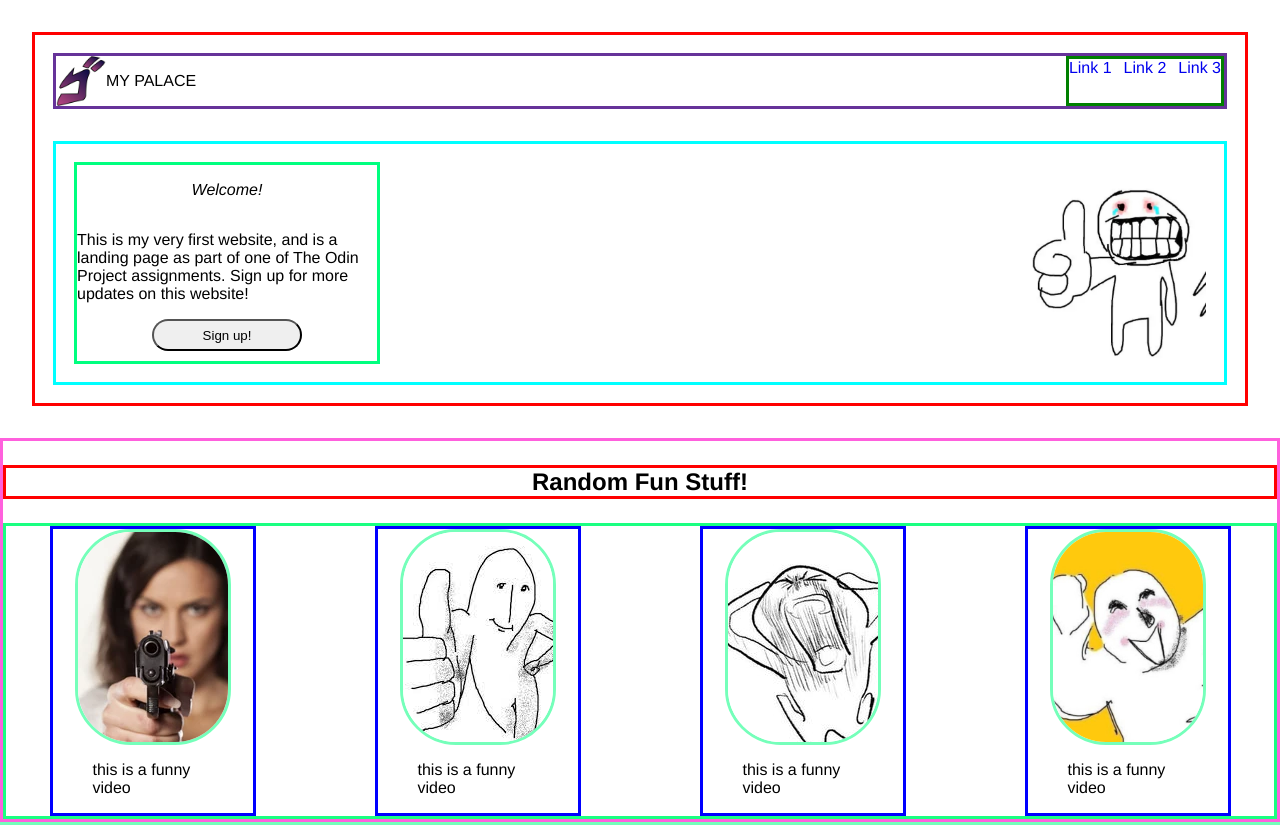
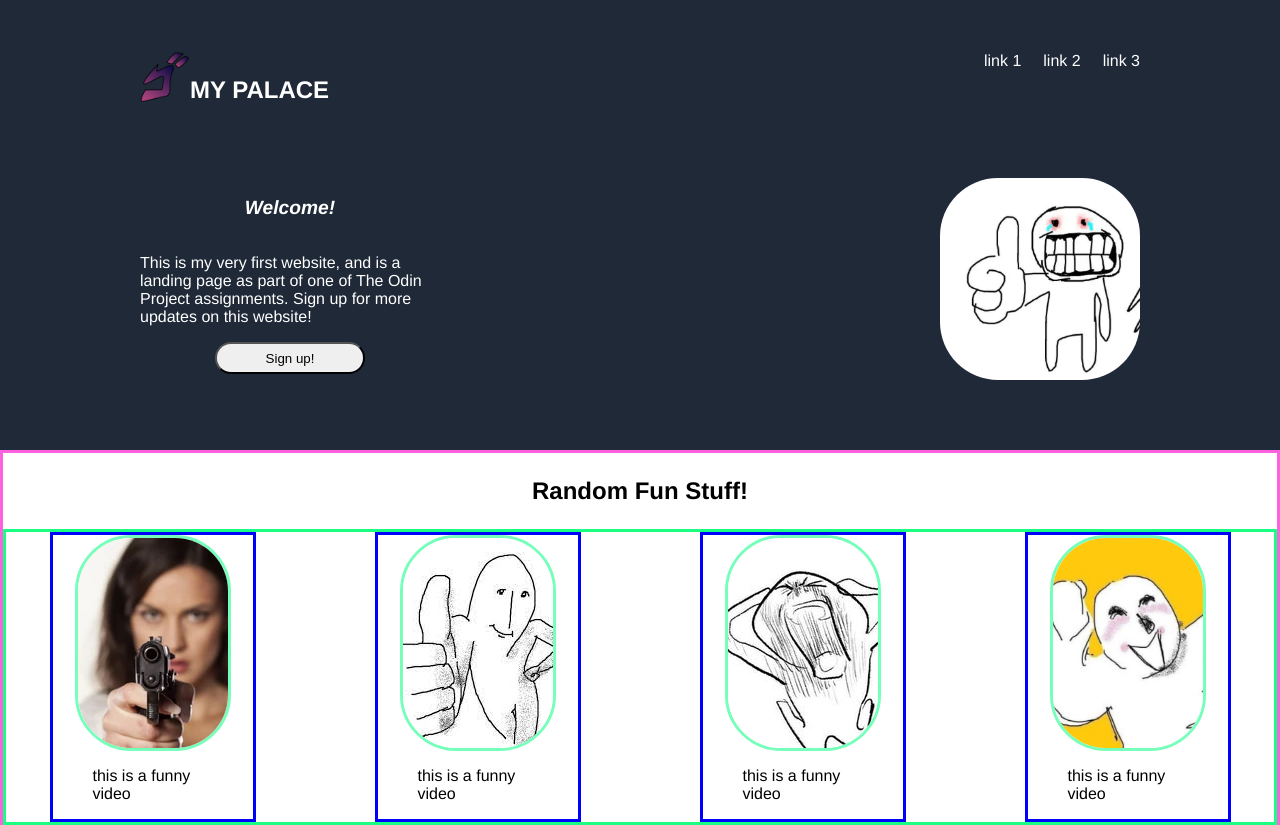
Before and after one commit to alc-yk/landing-page, a plain HTML site: page index.html in a window 1280 px wide. Shown: the top 825 px of the page. Drawn offline with Linux system fonts and the light colour scheme.

Commit message:
Finished footer css + returned to header css

```diff
--- a/index.html
+++ b/index.html
@@ -13,19 +13,19 @@
         <div class="upper-header">
             <div class="logo">
                 <img src="meanacing.webp" alt="Logo for landing page" width="50" height="50">
-                <p>MY PALACE</p>
+                <p class="title">MY PALACE</p>
             </div>
 
             <div class="links">
-                <a href="../index.html">Link 1</a>
-                <a href="../index.html">Link 2</a>
-                <a href="../index.html">Link 3</a>
+                <a href="../index.html">link 1</a>
+                <a href="../index.html">link 2</a>
+                <a href="../index.html">link 3</a>
             </div>
         </div>
 
         <div class="lower-header">
             <div class="left-lower-header">
-                <p class="center"><em>Welcome!</em></p>
+                <p class="center lower-title"><em>Welcome!</em></p>
 
                 <p>This is my very first website, and is a landing page as part of one of The Odin Project assignments.
                     Sign up for more updates on this website!</p>
@@ -34,7 +34,7 @@
             </div>
 
             <div class="img">
-                <img src="thumbs.jpeg" alt="Image for landing page" width="200" height="auto">
+                <img class ="lower-img" src="thumbs.jpeg" alt="Image for landing page" width="200" height="auto">
             </div>
 
         </div>
--- a/style.css
+++ b/style.css
@@ -5,19 +5,23 @@ body{
 
 .header{
     display: flex;
-    flex-wrap: wrap;
-    padding: 18px;
-    margin: 32px;
+    flex-direction: column;
+    padding: 52px;
+    justify-content: center;
+    align-items: center;
     gap: 32px;
+    background-color: #1f2937;
+    color: white;
+}
 
-    border: solid red;
+.title{
+    font-weight: bolder;
+    font-size: 24px;
 }
 
 .links{
     display:flex;
-    gap: 12px;
-    border: solid green;
-
+    gap: 22px;
 }
 
 .lower-header{
@@ -28,25 +32,31 @@ body{
     flex-shrink: 1;
     flex-grow: 1;
     flex-wrap: wrap;
-
-    border: solid aqua;
+    max-width: 1000px;
 }
 
 .left-lower-header{
     display: flex;
     flex-direction: column;
+    flex-basis: 300px;
+}
 
-    flex-basis: 300px;
+.lower-img{
+    border-radius: 58px;
+}
 
-
-    border: solid springgreen;
+.lower-title{
+    font-size: larger;
+    font-weight: 900;
 }
 
 .upper-header{
     display:flex;
+    flex-direction: row;
     flex-grow: 1;
+
     justify-content: space-between;
-    border: solid rebeccapurple;
+    width: 1000px;
 }
 
 .logo{
@@ -75,8 +85,6 @@ body{
     font-size: x-large;
     text-align: center;
     font-weight: bolder;
-
-    border: solid red;
 }
 
 .mid-upper{
@@ -186,7 +194,7 @@ body{
     display: flex;
     align-items: center;
     justify-content: center;
-    padding: 32px;
+    padding: 52px;
 
     gap:32px;
     border: solid red;
@@ -222,4 +230,14 @@ body{
 
 a{
    text-decoration: none;
+   color: white;
 }
+
+.footer{
+    display: flex;
+    justify-content: center;
+    align-items: center;
+    padding: 32px;
+    color: white;
+    background-color: #1f2937;
+}
```
